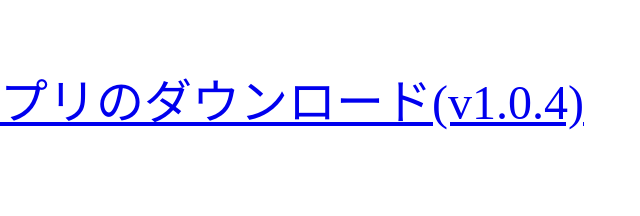
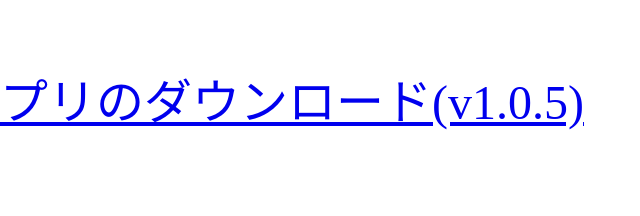
Before and after one commit to shiftApps/Knkj, a plain HTML site: page index.html in a window 1280 px wide. Shown: the top 216 px of the page, 444-1084 px from the left. Drawn offline with Linux system fonts and the light colour scheme.

Commit message:
Update index.html

```diff
--- a/index.html
+++ b/index.html
@@ -7,7 +7,7 @@
 <center>
 <font size="7">
 <br />
-<a href="itms-services://?action=download-manifest&amp;url=https://shiftapps.github.io/Knkj/knkj.plist">勤革時アプリのダウンロード(v1.0.4)</a>
+<a href="itms-services://?action=download-manifest&amp;url=https://shiftapps.github.io/Knkj/knkj.plist">勤革時アプリのダウンロード(v1.0.5)</a>
 <br /><br /></font>
 <br /><font size="7">
 <a href="itms-services://?action=download-manifest&amp;url=https://shiftapps.github.io/Knkj/knkj_a.plist">勤革時アプリのダウンロード(α版 v0.3)</a>
```
